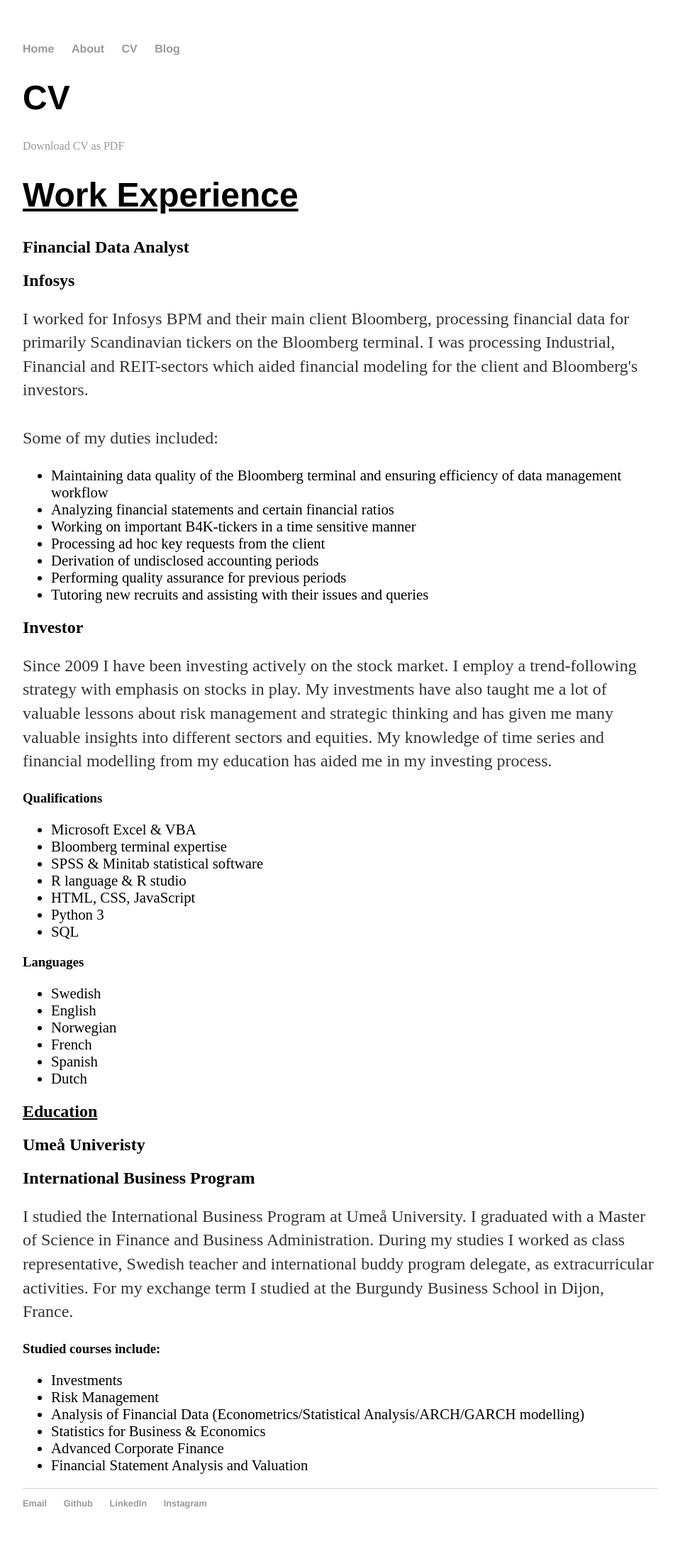
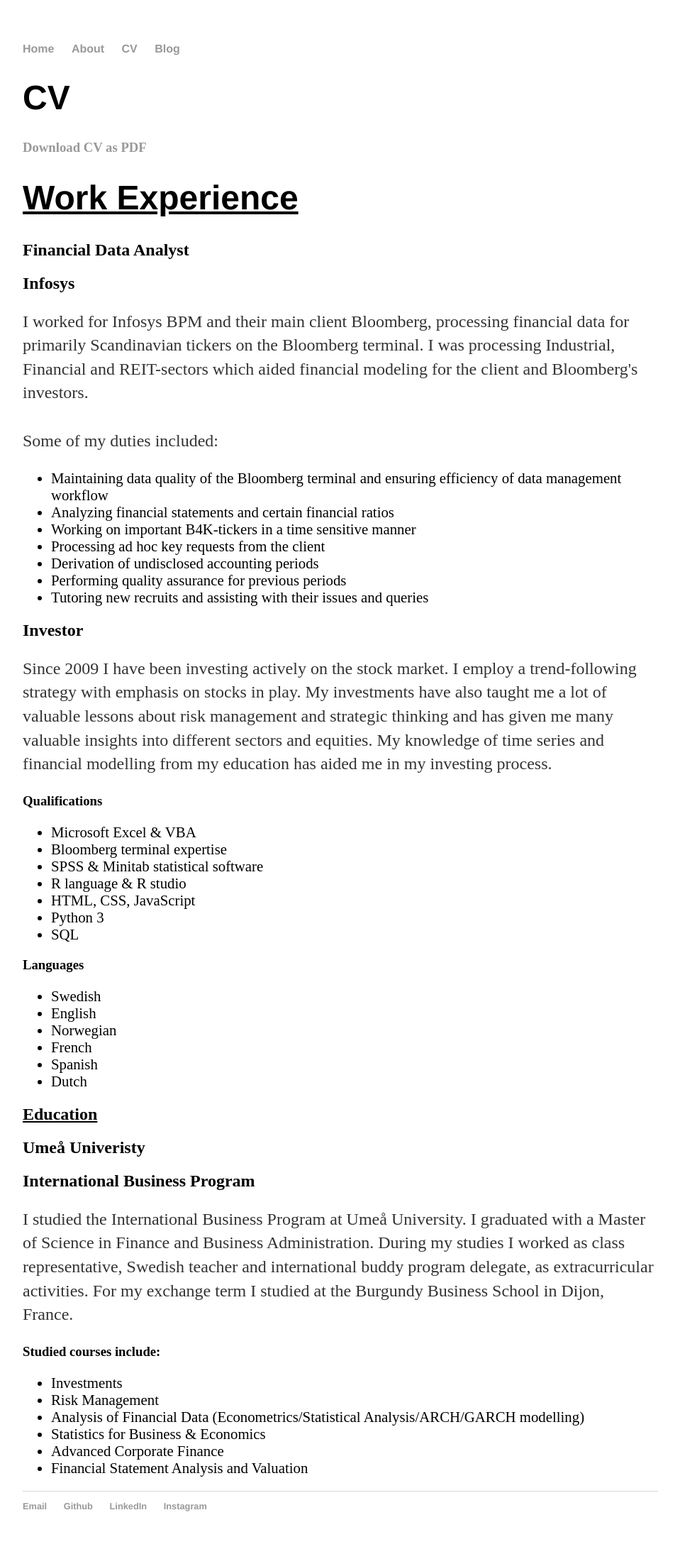
Before and after one commit to oscarjoos/oscarjoos.github.io, a Jekyll site: the page built from cv/index.html, in a window 1280 px wide. Shown: the whole page at 71% size, without its empty margins (160-1119 px from the left). Built offline with Jekyll 4.4.1, drawn with Linux system fonts in a browser that asks for light colours.

```diff
--- a/cv/index.html
+++ b/cv/index.html
@@ -19,7 +19,7 @@ title: Oscar Joos
 
 	</style>
 
-	<a href="https://github.com/oscarjoos/oscarjoos.github.io/raw/main/Oscar%20Joos%20CV%2020201205.pdf">Download CV as PDF </a>
+	<a href="https://github.com/oscarjoos/oscarjoos.github.io/raw/main/Oscar%20Joos%20CV%2020201205.pdf"> <h3>Download CV as PDF</h3> </a>
 
   <h1><u> Work Experience </u></h1>
   <h2>Financial Data Analyst</h2>
```
